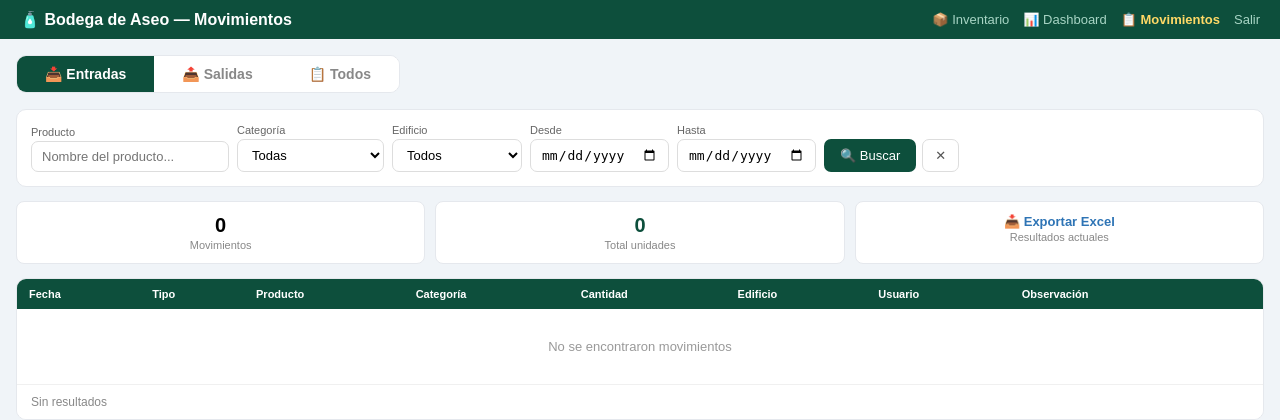
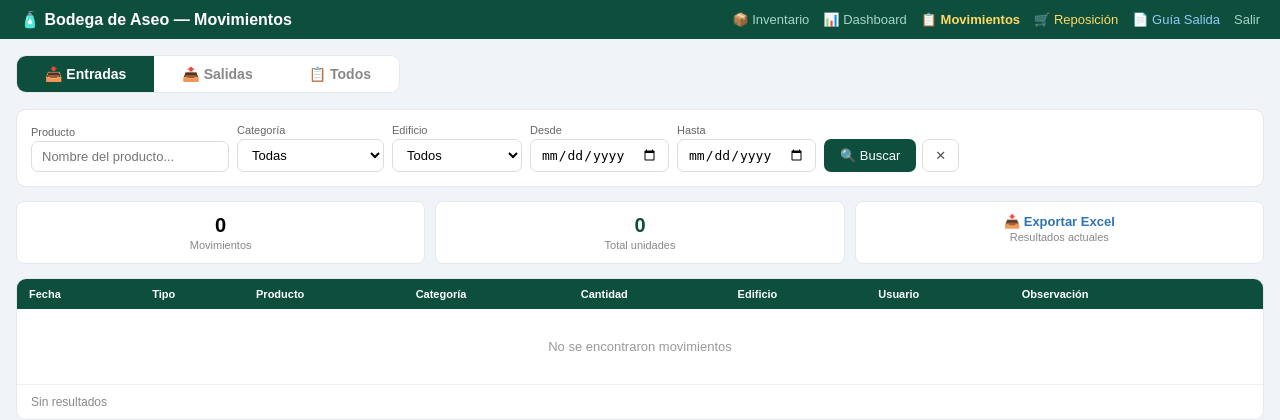
Before and after one commit to fcatalan-ai/bodega-aseo, a Flask app: page /movimientos in a window 1280 px wide. Shown: the top 420 px of the page. Run offline with Flask 3, Linux system fonts and the light colour scheme; the visitor is signed in with stand-in values (Sample User, id 1); data that the repository does not hold is empty; some libraries are stand-ins or nearby versions.

Commit message:
Add new links for Reposición and Guía Salida

```diff
--- a/templates/movimientos.html
+++ b/templates/movimientos.html
@@ -73,6 +73,8 @@ tr:hover td{background:#f8faf8}
     <a href="/">📦 Inventario</a>
     <a href="/dashboard">📊 Dashboard</a>
     <a href="/movimientos" class="active">📋 Movimientos</a>
+    <a href="/reposicion" style="color:#FFD966">🛒 Reposición</a>
+    <a href="/guia" style="color:#90caf9">📄 Guía Salida</a>
     <a href="/logout">Salir</a>
   </div>
 </div>
```
